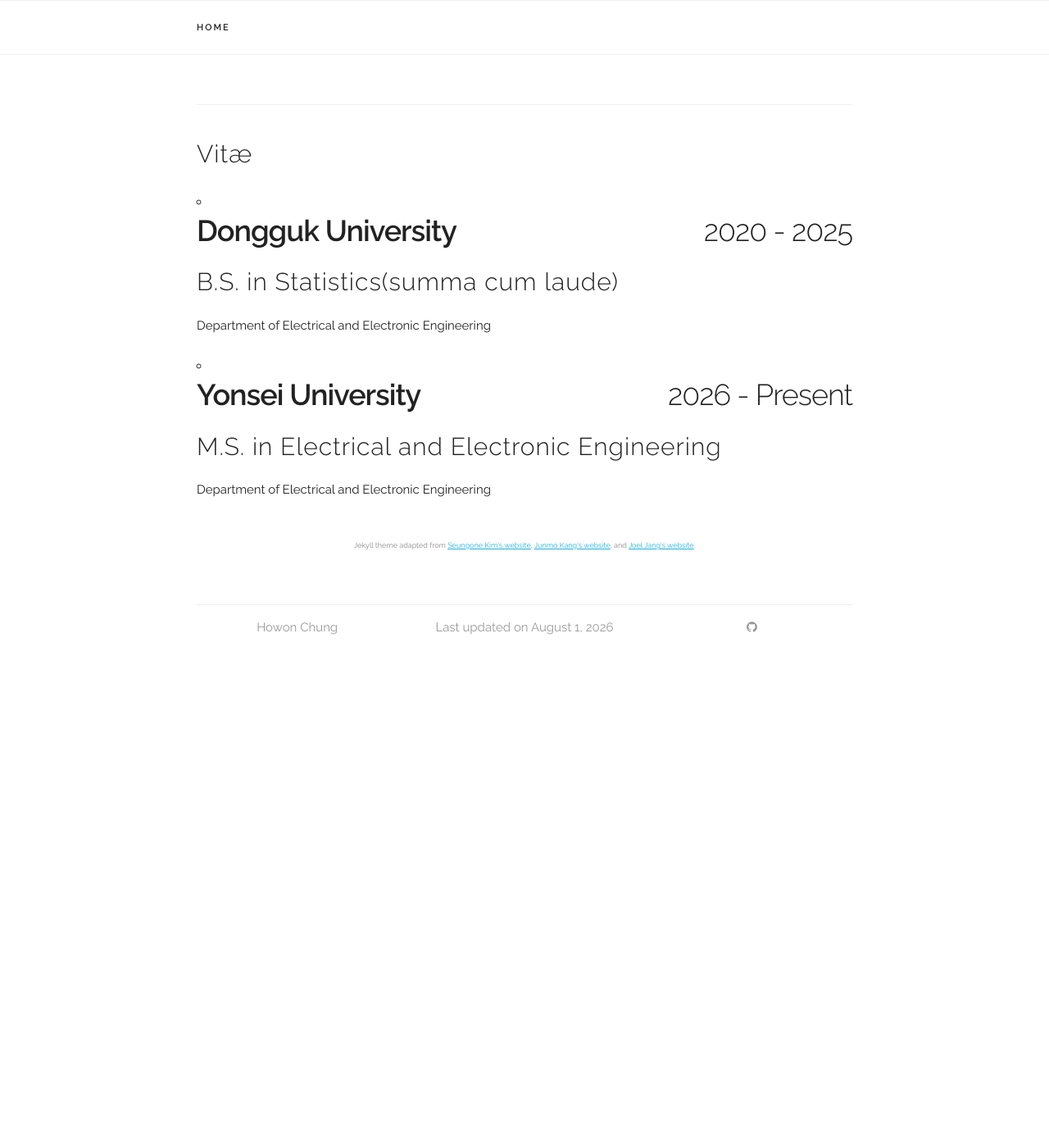
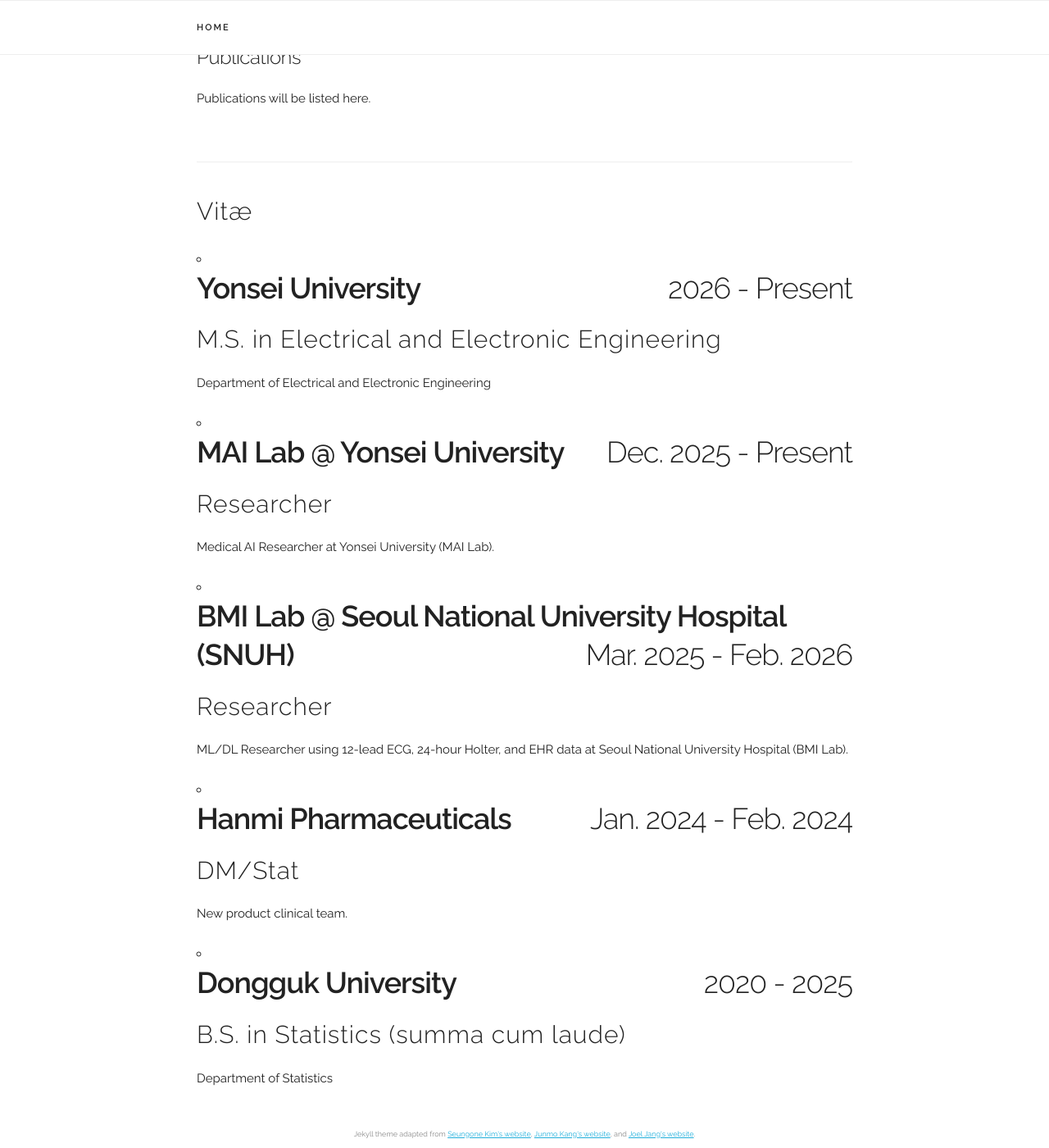
Before and after one commit to DONGSANSUNJAE/DONGSANSUNJAE.github.io, a Jekyll site: the page built from index.html, in a window 1280 px wide and 1400 px high, scrolled down 1117 px. Shown: the whole window at 82% size. Built offline with Jekyll 4.4.1, drawn with Linux system fonts in a browser that asks for light colours; before the commit the page ends 1934 px from its top, so only the background shows below that; some of the changed text lies outside the part shown.

Commit message:
Add work experience to vitae

```diff
--- a/_data/experience.yaml
+++ b/_data/experience.yaml
@@ -1,13 +1,31 @@
 experiences:
-
-- place: "Dongguk University"
-  time: "2020 - 2025"
-  title: "B.S. in Statistics(summa cum laude)"
-  subtitle: "Department of Electrical and Electronic Engineering"
-  category: "school"
 
 - place: "Yonsei University"
   time: "2026 - Present"
   title: "M.S. in Electrical and Electronic Engineering"
   subtitle: "Department of Electrical and Electronic Engineering"
   category: "school"
+
+- place: "MAI Lab @ Yonsei University"
+  time: "Dec. 2025 - Present"
+  title: "Researcher"
+  subtitle: "Medical AI Researcher at Yonsei University (MAI Lab)."
+  category: "work"
+
+- place: "BMI Lab @ Seoul National University Hospital (SNUH)"
+  time: "Mar. 2025 - Feb. 2026"
+  title: "Researcher"
+  subtitle: "ML/DL Researcher using 12-lead ECG, 24-hour Holter, and EHR data at Seoul National University Hospital (BMI Lab)."
+  category: "work"
+
+- place: "Hanmi Pharmaceuticals"
+  time: "Jan. 2024 - Feb. 2024"
+  title: "DM/Stat"
+  subtitle: "New product clinical team."
+  category: "work"
+
+- place: "Dongguk University"
+  time: "2020 - 2025"
+  title: "B.S. in Statistics (summa cum laude)"
+  subtitle: "Department of Statistics"
+  category: "school"
--- a/index.html
+++ b/index.html
@@ -12,9 +12,10 @@
 <!-- ========== About ========== -->
 <div class="docs-section" id="about">
   <h5>About</h5>
-  Hello! I am an undergraduate student in the Department of
+  Hello! I am a master's student in the Department of
   <b><a href="https://ee.yonsei.ac.kr/ee_en/index.do">Electrical and Electronic Engineering</a></b>
   at <b><a href="https://www.yonsei.ac.kr/en_sc/">Yonsei University</a></b>.
+  I obtained my B.S. in Statistics at <b><a href="https://www.dongguk.edu/eng/main">Dongguk University</a></b> (summa cum laude).
   <br>
   <br>
   My interests include <b>embedded systems</b>, <b>signal processing</b>, and systems at the
@@ -41,8 +42,14 @@
 <div class="docs-section" id="education">
   <h5>Education</h5>
   <div class="paper">
-    <p class="title"><b>Yonsei University<b style="float:right;">2022 - Present</b></b></p>
-    <p>B.S. in Electrical and Electronic Engineering</p>
+    <p class="title"><b>Yonsei University<b style="float:right;">2026 - Present</b></b></p>
+    <p>M.S. in Electrical and Electronic Engineering</p>
+    <p></p>
+  </div>
+
+  <div class="paper">
+    <p class="title"><b>Dongguk University<b style="float:right;">2020 - 2025</b></b></p>
+    <p>B.S. in Statistics (summa cum laude)</p>
     <p></p>
   </div>
 </div>
```
